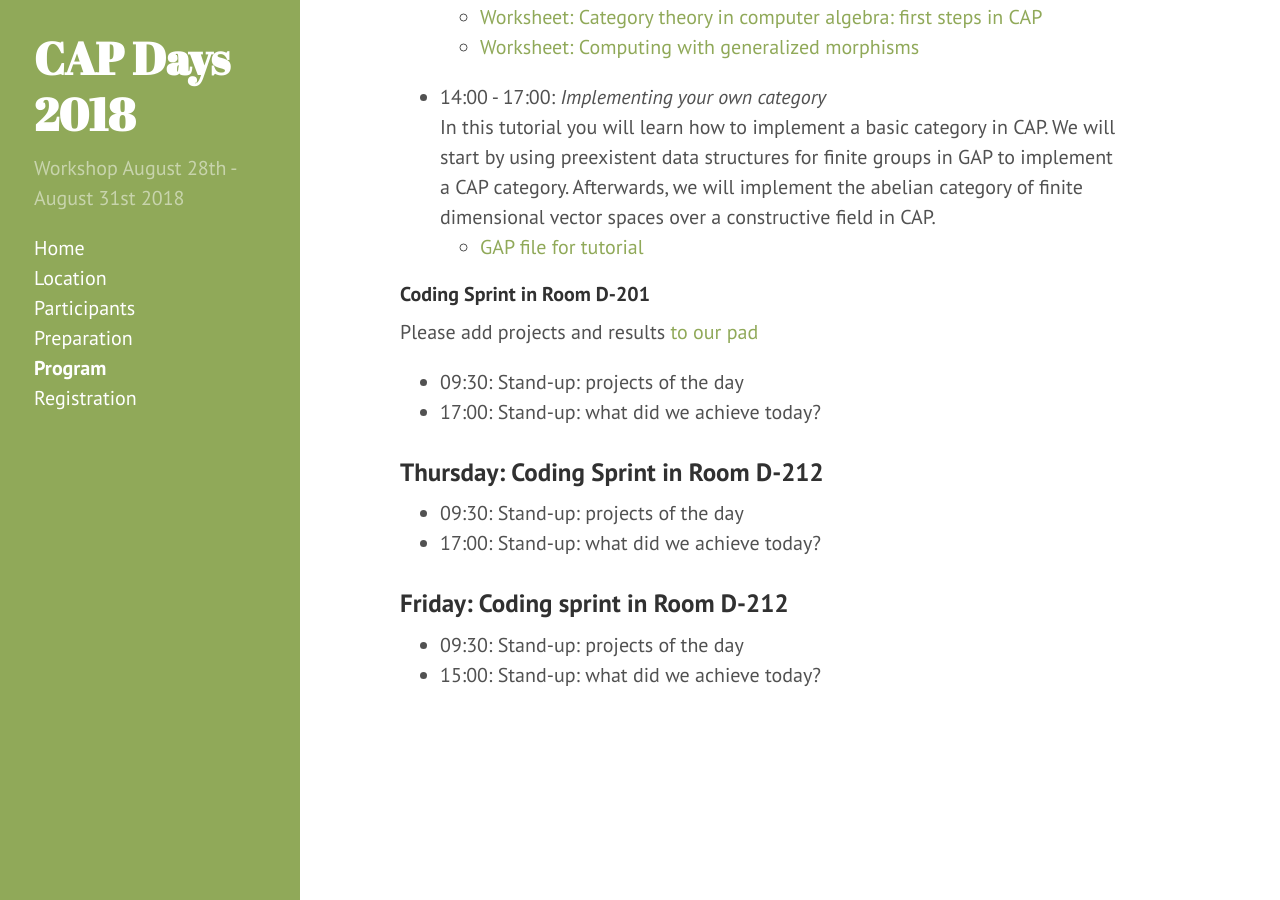
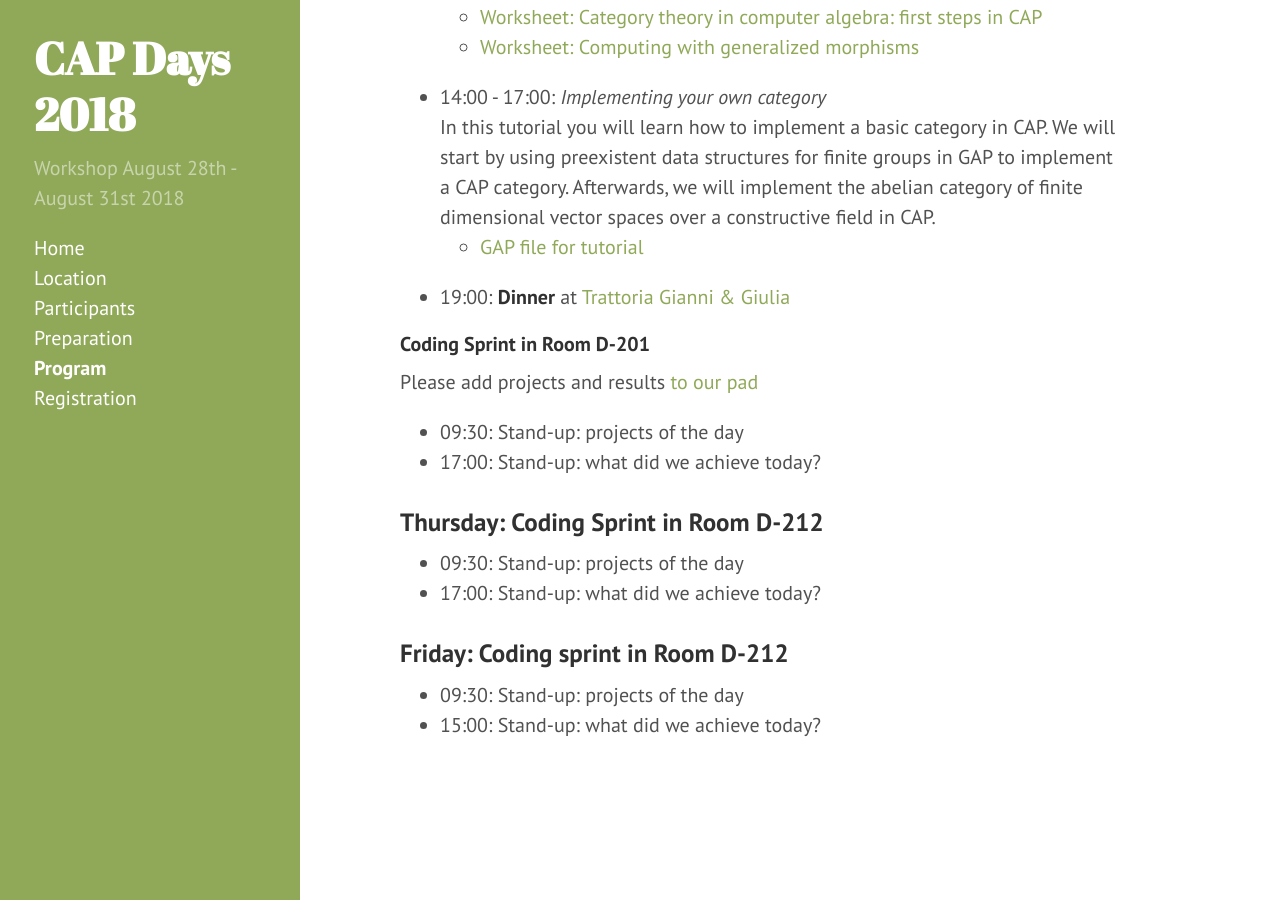
Before and after one commit to homalg-project/capdays-2018, a Jekyll site: the page built from program.md, in a window 1280 px wide and 900 px high, scrolled down 3303 px. Built offline with Jekyll 4.4.1, drawn with Linux system fonts in a browser that asks for light colours.

Commit message:
Added dinner to website

```diff
--- a/program.md
+++ b/program.md
@@ -98,6 +98,8 @@ Afterwards, we will implement the abelian category of finite dimensional vector
 in CAP.
   * [GAP file for tutorial](/materials/session01/HandsOnExercise.gi)
 
+* 19:00: **Dinner** at [Trattoria Gianni & Giulia](https://trattoria-gianni-giulia.de/)
+
 #### Coding Sprint in Room D-201
 
 Please add projects and results [to our pad](https://hackmd.io/5Tc-mZgBTfe0tXydBsThdQ)
```
